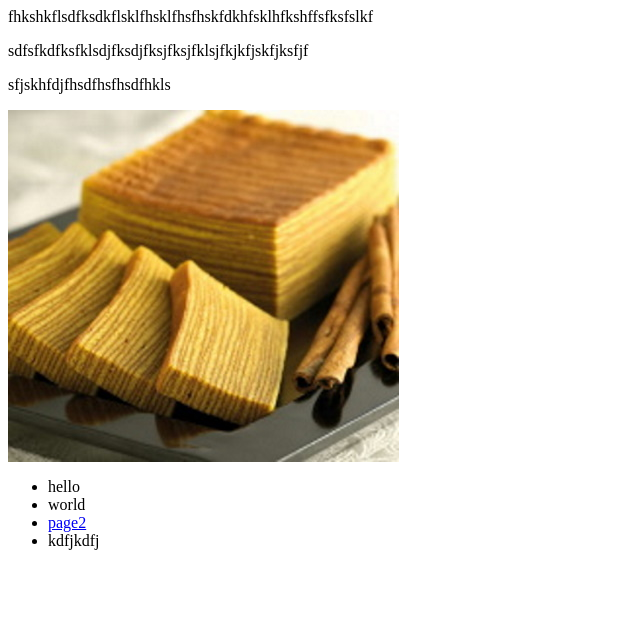
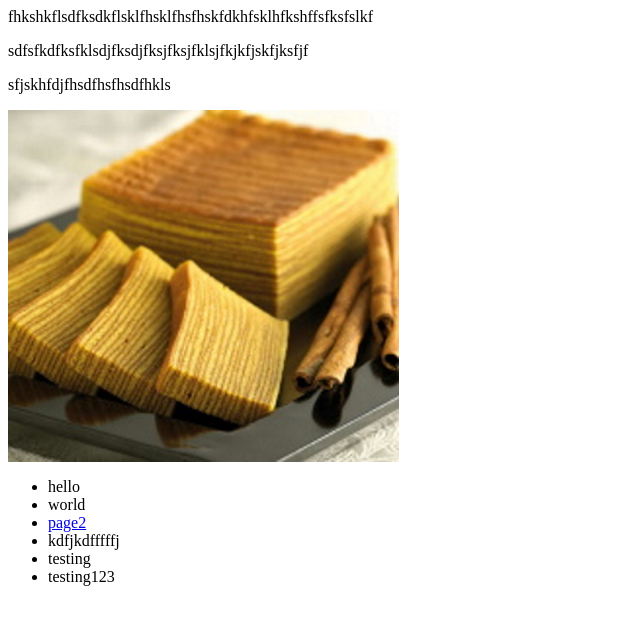
Before and after one commit to melvilleng/github-demo-2, a plain HTML site: page index.html in a window 1280 px wide. Shown: the whole page, without its empty margins (0-640 px from the left). Drawn offline with Linux system fonts and the light colour scheme.

Commit message:
testing123

```diff
--- a/index.html
+++ b/index.html
@@ -14,6 +14,8 @@
         <li>hello</li>
         <li>world</li>
         <li><a href='page2.html'>page2</a></li>
-        <li>kdfjkdfj</li>
+        <li>kdfjkdfffffj</li>
+        <li>testing</li>
+        <li>testing123</li>
     </ul>
 </header>
```
